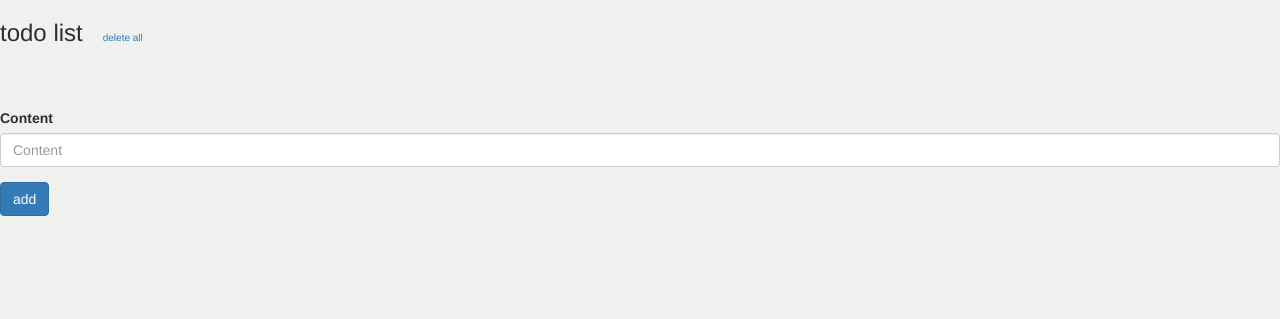
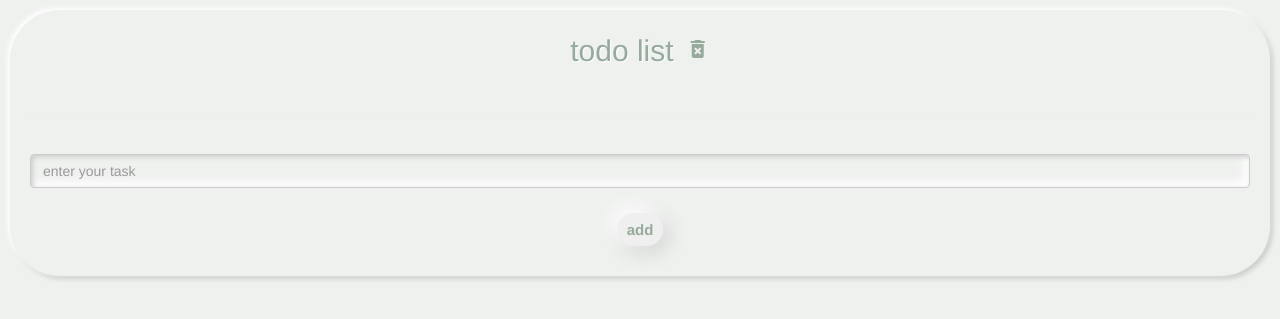
Before and after one commit to isdiscodead/BaaN, a Django app: page /todos/list/ in a window 1280 px wide. Shown: the top 319 px of the page. Run offline with Django 3.2, Linux system fonts and the light colour scheme; the visitor is signed in with stand-in values (Sample User, id 1); data that the repository does not hold is empty; parts of the project's set-up code (start-up, migrations or seed data) failed here and were passed over; some libraries are stand-ins or nearby versions; some web fonts are replaced.

Commit message:
add css on todo and apply main

```diff
--- a/accountapp/templates/accountapp/index.html
+++ b/accountapp/templates/accountapp/index.html
@@ -35,9 +35,9 @@
     <div class="main" >
         <div >
             <div class="link_flex_box">
-                <div class="" id="bookmark">
+                <div id="bookmark">
                 </div>
-                <div class="link_box" id="todo">
+                <div id="todo">
                     <a href="{% url 'todoapp:list' %}">todo</a>
                 </div>
                 <div class="link_box">
--- a/bookmarkapp/templates/bookmarkapp/list.html
+++ b/bookmarkapp/templates/bookmarkapp/list.html
@@ -47,8 +47,8 @@
 
                 <form action="{% url 'bookmarkapp:update' pk=bookmark.pk %}" method="post" class="form-inline">
                     {% csrf_token %}
-                    <input type="text" class="" id="title" name="title" placeholder="input title" value="{{ bookmark.title }}"><br>
-                    <input type="text" class="" id="url" name="url" placeholder="*input url*" value="{{ bookmark.url }}">
+                    <input type="text" id="title" name="title" placeholder="input title" value="{{ bookmark.title }}"><br>
+                    <input type="text" id="url" name="url" placeholder="*input url*" value="{{ bookmark.url }}">
                     <hr>
                     <input type="submit" class="btn btn-primary" value="apply">
                     <button type="button" class="btn btn-default" data-dismiss="modal">cancel</button>
@@ -57,7 +57,7 @@
         </div>
         {% endfor %}
 
-        <button type="button" class="button_add" data-target="#bookmark_add" data-toggle="modal">add</button>
+        <button type="button" class="material-icons button_add" data-target="#bookmark_add" data-toggle="modal">add</button>
     </div>
 
     {% include 'snippets/bookmark_create.html' %}
--- a/static/base.css
+++ b/static/base.css
@@ -162,6 +162,7 @@ button {
 .form_title {
     font-size: 3rem;
     color: #96ab9c;
+    display: inline-block;
     text-shadow: 1px 1px 1px white;
     margin-bottom: 2rem;
 }
@@ -173,6 +174,14 @@ button {
     width: 100%;
     box-sizing: border-box;
     transition: all 0.2s ease-in-out;
+    background: none;
+    appearance: none;
+    -webkit-appearance: none;
+}
+
+.account_form_input:focus {
+    outline: none;
+    box-shadow:  inset 1px 1px 2px #cbcdcb, inset -1px -1px 2px white;
 }
 
 .button_submit {
@@ -186,6 +195,9 @@ button {
   font-weight: 600;
   padding: 0.6rem 3rem;
   margin-bottom: 2rem;
+  background: none;
+  appearance: none !important;
+  -webkit-appearance: none !important;
 }
 
 .button_submit:hover {
@@ -254,5 +266,17 @@ button {
     border-radius: 2rem;
     font-weight: 600;
     padding: 0.6rem 1rem;
-    margin-top: 1rem;
+    margin: 1rem;
+    appearance: none !important;
+    -webkit-appearance: none !important;
+    border: none;
 }
+
+/* Todo-app */
+.checked {
+    color: #96ab9c;
+}
+
+.unchecked {
+    color: gray;
+}
--- a/todoapp/forms.py
+++ b/todoapp/forms.py
@@ -1,3 +1,4 @@
+from django import forms
 from django.forms import ModelForm
 from todoapp.models import Todo
 
@@ -6,3 +7,12 @@ class TodoCreationForm(ModelForm):
     class Meta:
         model = Todo
         fields = ['content']
+
+    content = forms.CharField(
+        label="",
+        widget=forms.TextInput(attrs={
+            "placeholder": "enter your task",
+            "class": "account_form_input",
+            "style": "margin-bottom: 0rem;"
+        })
+    )
--- a/todoapp/templates/todoapp/create.html
+++ b/todoapp/templates/todoapp/create.html
@@ -5,7 +5,7 @@
         <form action="{% url 'todoapp:create' %}" method="post">
             {% csrf_token %}
             {% bootstrap_form form %}
-            <input type="submit" class="btn btn-primary" value="add">
+            <input type="submit" class="button_add" value="add">
         </form>
     </div>
 {% endblock %}
--- a/todoapp/templates/todoapp/list.html
+++ b/todoapp/templates/todoapp/list.html
@@ -13,13 +13,13 @@
         }
     </script>
 
-    <div>
-        <h3>todo list &nbsp <span style="font-size: 1rem;"><a data-target="#delete_all_modal" data-toggle="modal">delete all</a></span></h3>
-
-        <hr>
+    <div class="bookmark_form_div">
+        <span class="form_title">todo list&nbsp</span>
+        <span class="material-icons"><a data-target="#delete_all_modal" class="account_url" data-toggle="modal">delete_forever</a></span>
 
         {% for todo in todo_list %}
-            <div>
+
+            <div class="button_div">
                 {% if todo.done %}
                     <a class="material-icons checked" onclick="todo_check(pk={{ todo.pk }})">
                         check_box
@@ -31,9 +31,10 @@
                     </a>
                     <span>{{ todo.content }}</span>
                 {% endif %}
-
-                <a data-toggle="modal" data-target="#todo_update" class="material-icons" style="color: gray;">edit</a>
-                <a href="{% url 'todoapp:delete' pk=todo.pk %}" class="material-icons" style="color: gray;">delete</a>
+                <span>
+                    <a data-toggle="modal" data-target="#todo_update" class="material-icons edit_button">edit</a>
+                    <a href="{% url 'todoapp:delete' pk=todo.pk %}" class="material-icons edit_button">delete</a>
+                </span>
             </div>
 
             <div id="delete_all_modal" class="modal fade" tabindex="-1" role="dialog">
@@ -67,8 +68,8 @@
                         {% csrf_token %}
                         <input type="text" class="" id="title" name="title" placeholder="input title" value="{{ todo.content }}"><br>
                         <hr>
-                        <input type="submit" class="btn btn-primary" value="apply">
-                        <button type="button" class="btn btn-default" data-dismiss="modal">cancel</button>
+                        <input type="submit" id="submit" class=" button_submit" value=""><label class="material-icons" for="submit">apply</label>
+                        <button type="button" class="button_submit material-icons" data-dismiss="modal">cancel</button>
                     </form>
                 </div>
             </div>
--- a/todoapp/views.py
+++ b/todoapp/views.py
@@ -45,7 +45,7 @@ def todo_delete(request, pk):
     todo = Todo.objects.get(pk=pk)
     if todo.user == request.user:
         todo.delete()
-        return HttpResponseRedirect(reverse('todoapp:list'))
+        return HttpResponseRedirect(reverse('home'))
 
 
 @login_required(login_url='/accounts/login/')
@@ -53,7 +53,7 @@ def todo_delete_all(request):
     todo_list = Todo.objects.filter(user=request.user)
     for todo in todo_list:
         todo.delete()
-    return HttpResponseRedirect(reverse('todoapp:list'))
+    return HttpResponseRedirect(reverse('home'))
 
 
 @login_required(login_url='/accounts/login/')
@@ -66,7 +66,7 @@ def todo_update(request, pk):
     todo.user = user
     todo.save()
 
-    return HttpResponseRedirect(reverse('todoapp:list'))
+    return HttpResponseRedirect(reverse('home'))
 
 
 @login_required(login_url='/accounts/login/')
@@ -75,4 +75,4 @@ def todo_check(request, pk):
     todo.done = not todo.done
     todo.save()
 
-    return HttpResponseRedirect(reverse('todoapp:list'))
+    return HttpResponseRedirect(reverse('home'))
```
